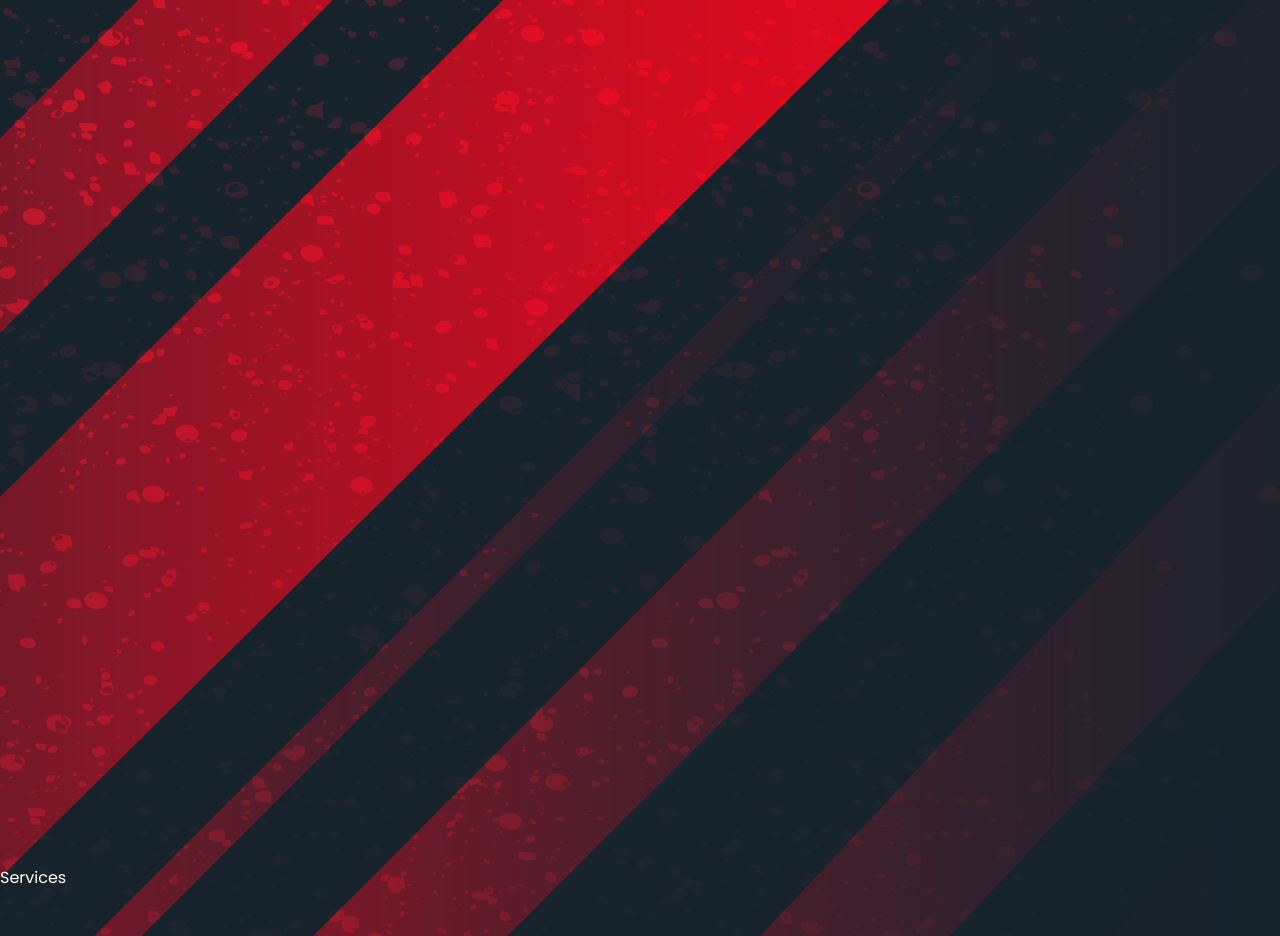
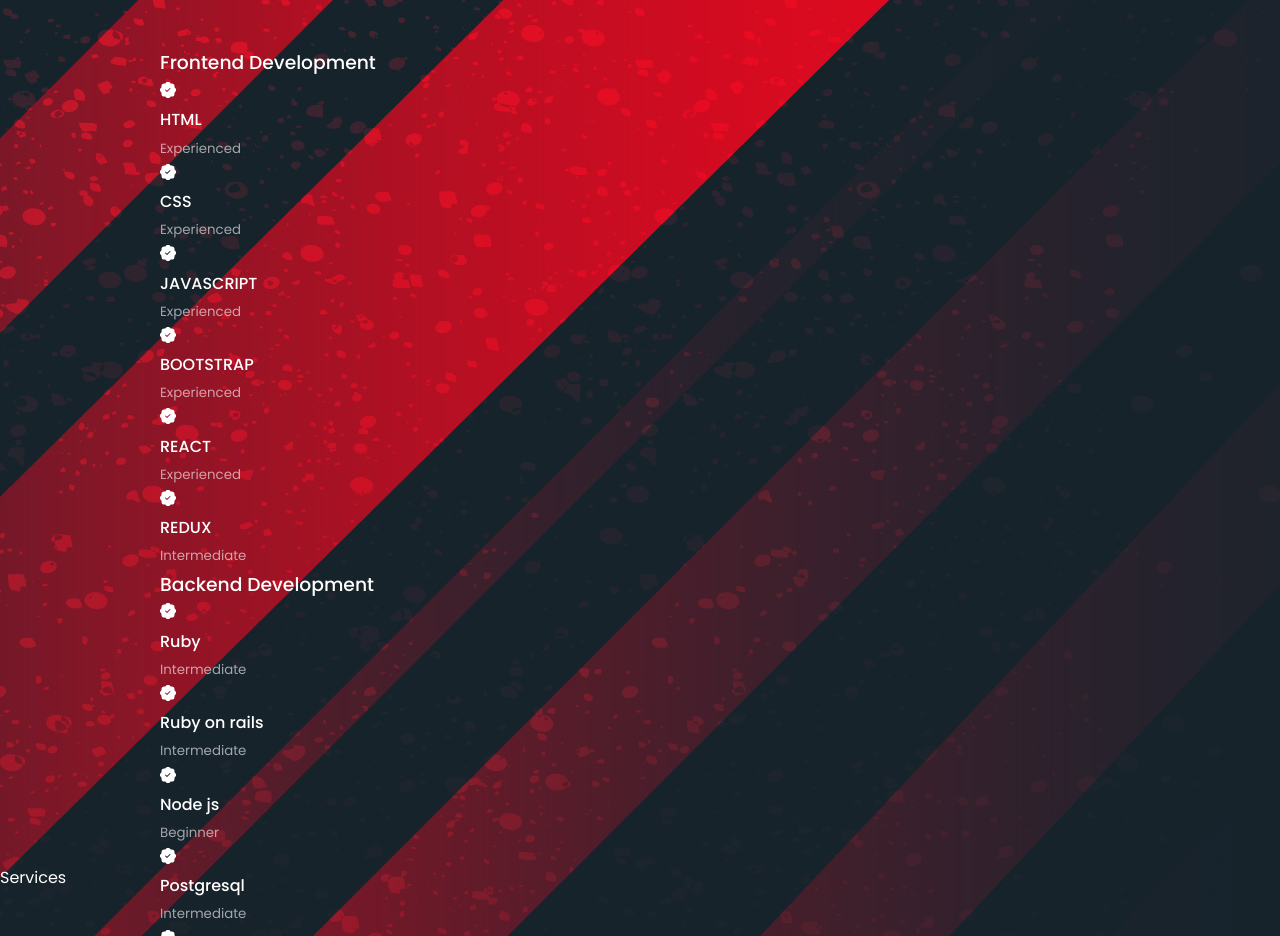
Before and after one commit to mukhammadrizooff/Portfolio, a React (Create React App) app: page / in a window 1280 px wide. Shown: the part 1920-2856 px from the top of the page. Built offline with nearby package versions, Linux system fonts and the light colour scheme.

Commit message:
Create Experience section

```diff
--- a/src/components/experience/Experience.jsx
+++ b/src/components/experience/Experience.jsx
@@ -1,10 +1,111 @@
-import React from 'react'
-import './experience.css'
+import React from 'react';
+import { BsPatchCheckFill } from 'react-icons/bs';
+import './experience.css';
 
-const Experience = () => {
-  return (
-    <section id='experience'>Experience</section>
-  )
-}
+const Experience = () => (
+  <section id="experience">
+    <h5 className='hx-padding'>What skills I have</h5>
+    <h2 >My Experience</h2>
+    <div className="container experience__container">
+      <div className="experience__frontend">
+        <h3>Frontend Development</h3>
+        <div className="experience__content">
+          <article className="experience__details">
+            <BsPatchCheckFill className="experience__details-icons" />
+            <div>
+              <h4>HTML</h4>
+              <small className="text-light">Experienced</small>
+            </div>
+          </article>
 
-export default Experience
+          <article className="experience__details">
+            <BsPatchCheckFill className="experience__details-icons" />
+            <div>
+              <h4>CSS</h4>
+              <small className="text-light">Experienced</small>
+            </div>
+          </article>
+
+          <article className="experience__details">
+            <BsPatchCheckFill className="experience__details-icons" />
+            <div>
+              <h4>JAVASCRIPT</h4>
+              <small className="text-light">Experienced</small>
+            </div>
+          </article>
+
+          <article className="experience__details">
+            <BsPatchCheckFill className="experience__details-icons" />
+            <div>
+              <h4>BOOTSTRAP</h4>
+              <small className="text-light">Experienced</small>
+            </div>
+          </article>
+
+          <article className="experience__details">
+            <BsPatchCheckFill className="experience__details-icons" />
+            <div>
+              <h4>REACT</h4>
+              <small className="text-light">Experienced</small>
+            </div>
+          </article>
+
+          <article className="experience__details">
+            <BsPatchCheckFill className="experience__details-icons" />
+            <div>
+              <h4>REDUX</h4>
+              <small className="text-light">Intermediate</small>
+            </div>
+          </article>
+        </div>
+      </div>
+
+      <div className="experience__backend">
+        <h3>Backend Development</h3>
+        <div className="experience__content">
+          <article className="experience__details">
+            <BsPatchCheckFill className="experience__details-icons" />
+            <div>
+              <h4>Ruby</h4>
+              <small className="text-light">Intermediate</small>
+            </div>
+          </article>
+
+          <article className="experience__details">
+            <BsPatchCheckFill className="experience__details-icons" />
+            <div>
+              <h4>Ruby on rails</h4>
+              <small className="text-light">Intermediate</small>
+            </div>
+          </article>
+
+          <article className="experience__details">
+            <BsPatchCheckFill className="experience__details-icons" />
+            <div>
+              <h4>Node js</h4>
+              <small className="text-light">Beginner</small>
+            </div>
+          </article>
+
+          <article className="experience__details">
+            <BsPatchCheckFill className="experience__details-icons" />
+            <div>
+              <h4>Postgresql</h4>
+              <small className="text-light">Intermediate</small>
+            </div>
+          </article>
+
+          <article className="experience__details">
+            <BsPatchCheckFill className="experience__details-icons" />
+            <div>
+              <h4>Mysql</h4>
+              <small className="text-light">Intermediate</small>
+            </div>
+          </article>
+        </div>
+      </div>
+    </div>
+  </section>
+);
+
+export default Experience;
```
